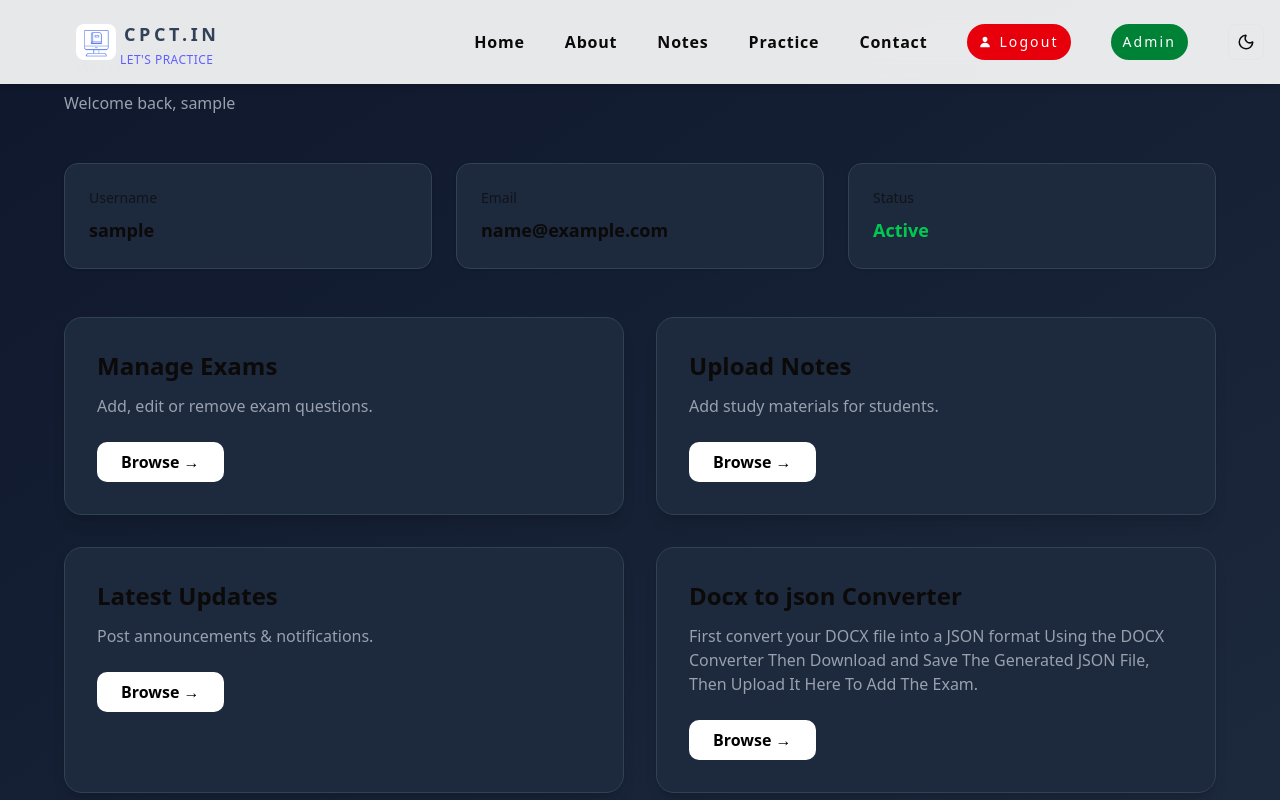
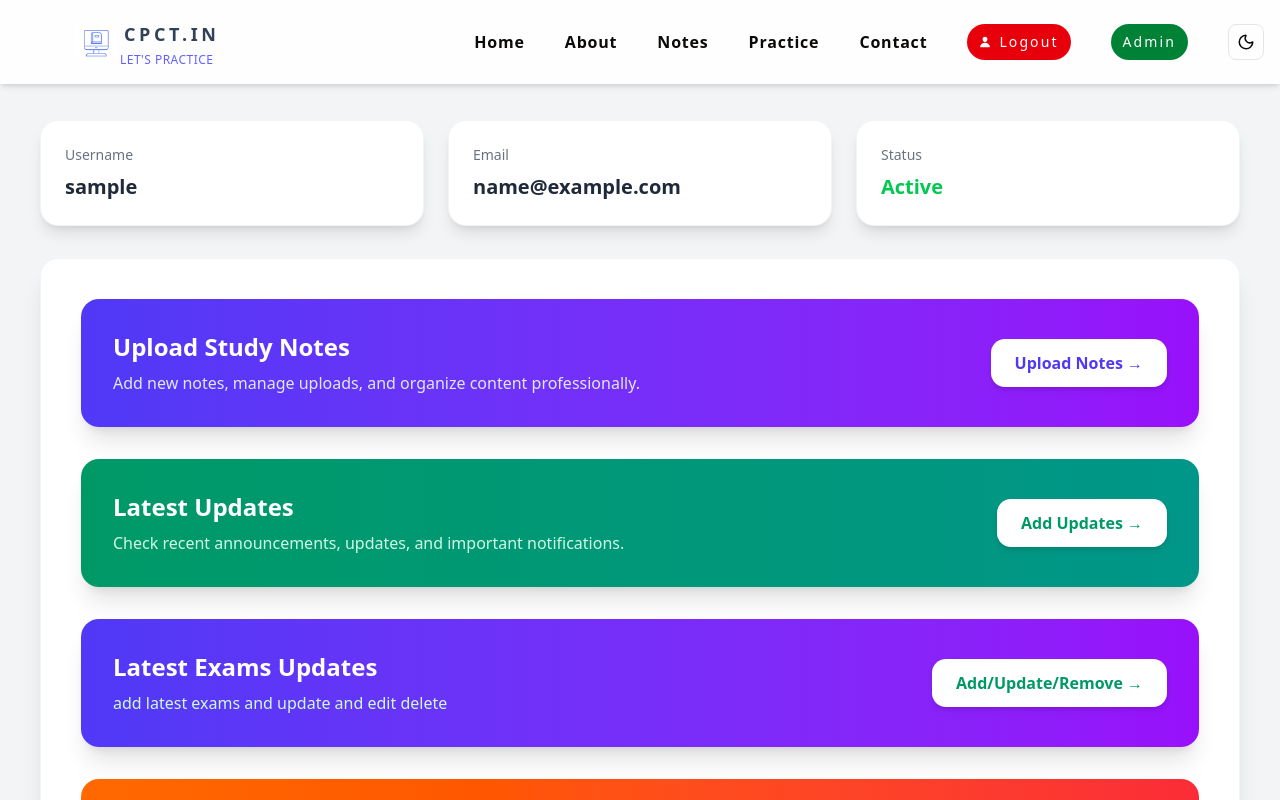
Before and after one commit to SugarDrex/cpct.in, a Next.js app: page /admin in a window 1280 px wide. Shown: the top 800 px of the page. Built offline with nearby package versions, Linux system fonts and the light colour scheme; sample sign-in values are in the browser's storage.

Commit message:
Add files via upload

```diff
--- a/app/admin/page.tsx
+++ b/app/admin/page.tsx
@@ -3,7 +3,7 @@
 import { useEffect, useState } from "react";
 import { useRouter } from "next/navigation";
 import { jwtDecode } from "jwt-decode";
-
+import Link from "next/link";
 type UserToken = {
   username: string;
   email: string;
@@ -12,9 +12,9 @@ type UserToken = {
 
 export default function Dashboard() {
   const [user, setUser] = useState<UserToken | null>(null);
-  const [darkMode, setDarkMode] = useState(true);
   const router = useRouter();
-
+  const [collapsed, setCollapsed] = useState(false);
+  const [mobileOpen, setMobileOpen] = useState(false);
   useEffect(() => {
     const token = localStorage.getItem("token");
 
@@ -26,6 +26,7 @@ export default function Dashboard() {
     try {
       const decoded = jwtDecode<UserToken>(token);
 
+      // Optional: Check token expiration
       if (decoded.exp && decoded.exp * 1000 < Date.now()) {
         localStorage.removeItem("token");
         router.push("/login");
@@ -33,177 +34,153 @@ export default function Dashboard() {
       }
 
       setUser(decoded);
-    } catch {
+    } catch (error) {
+      console.error("Invalid token");
       localStorage.removeItem("token");
       router.push("/login");
     }
   }, [router]);
 
-  if (!user) return null;
+  if (!user) {
+    return null; // prevent flashing content before redirect
+  }
 
   return (
+    <div className="min-h-screen py-20 flex bg-gray-100 dark:bg-neutral-950 transition-colors duration-300">
+
+      {/* Mobile Overlay */}
+      {mobileOpen && (
         <div
-      className={`min-h-screen px-6 md:px-16 py-12 transition-all duration-300 ${
-        darkMode
-          ? "bg-gradient-to-br from-slate-900 to-slate-800"
-          : "bg-gray-100 text-gray-800"
-      }`}
-    >
-      {/* ================= Admin Header ================= */}
-      <div className="mb-12">
-        <h1 className="text-3xl md:text-4xl font-bold mb-3">
-          Admin Panel
-        </h1>
-        <p className={darkMode ? "text-gray-400" : "text-gray-600"}>
-          Welcome back, {user.username}
+          className="fixed inset-0 bg-black/40 z-40 md:hidden"
+          onClick={() => setMobileOpen(false)}
+        />
+      )}
+
+
+
+      <div className="flex-1 flex flex-col">
+
+
+        <main className="p-6 md:p-10 space-y-8">
+
+
+          <div className="grid grid-cols-1 sm:grid-cols-2 lg:grid-cols-3 gap-6">
+            <div className="bg-white dark:bg-neutral-900 shadow-lg rounded-2xl p-6 border border-gray-100 dark:border-neutral-800">
+              <h3 className="text-gray-500 dark:text-gray-400 text-sm">
+                Username
+              </h3>
+              <p className="text-xl font-semibold text-gray-800 dark:text-white mt-2">
+                {user.username}
               </p>
             </div>
 
-      {/* ================= User Info Cards ================= */}
-      <div className="grid grid-cols-1 md:grid-cols-3 gap-6 mb-12">
-        <div
-          className={`p-6 rounded-xl shadow ${
-            darkMode
-              ? "bg-slate-800 border border-slate-700"
-              : "bg-white border border-gray-200"
-          }`}
-        >
-          <p className="text-sm opacity-70">Username</p>
-          <h3 className="text-lg font-semibold mt-2">
-            {user.username}
+            <div className="bg-white dark:bg-neutral-900 shadow-lg rounded-2xl p-6 border border-gray-100 dark:border-neutral-800">
+              <h3 className="text-gray-500 dark:text-gray-400 text-sm">
+                Email
               </h3>
+              <p className="text-xl font-semibold text-gray-800 dark:text-white mt-2 break-all">
+                {user.email}
+              </p>
             </div>
 
-        <div
-          className={`p-6 rounded-xl shadow ${
-            darkMode
-              ? "bg-slate-800 border border-slate-700"
-              : "bg-white border border-gray-200"
-          }`}
-        >
-          <p className="text-sm opacity-70">Email</p>
-          <h3 className="text-lg font-semibold mt-2">
-            {user.email}
+            <div className="bg-white dark:bg-neutral-900 shadow-lg rounded-2xl p-6 border border-gray-100 dark:border-neutral-800">
+              <h3 className="text-gray-500 dark:text-gray-400 text-sm">
+                Status
               </h3>
-        </div>
-
-        <div
-          className={`p-6 rounded-xl shadow ${
-            darkMode
-              ? "bg-slate-800 border border-slate-700"
-              : "bg-white border border-gray-200"
-          }`}
-        >
-          <p className="text-sm opacity-70">Status</p>
-          <h3 className="text-lg font-semibold mt-2 text-green-500">
+              <p className="text-xl font-semibold text-green-500 mt-2">
                 Active
-          </h3>
+              </p>
             </div>
           </div>
 
-      {/* ================= 2 Column Action Grid ================= */}
-      <div className="grid grid-cols-1 md:grid-cols-2 gap-8">
-        {/* Manage Exams */}
-        <div
-          className={`p-8 rounded-2xl shadow-lg transition hover:scale-105 duration-300 ${
-            darkMode
-              ? "bg-slate-800 border border-slate-700"
-              : "bg-white border border-gray-200"
-          }`}
-        >
-          <h2 className="text-2xl font-semibold mb-3">
-            Manage Exams
+          <div className="bg-white dark:bg-neutral-900 shadow-xl rounded-2xl p-10 border border-gray-100 dark:border-neutral-800 space-y-8">
+
+            {/* Notes Upload Section */}
+            <div className="bg-gradient-to-r from-indigo-600 to-purple-600 rounded-2xl shadow-xl p-8 text-white flex flex-col md:flex-row items-center justify-between gap-6">
+
+              <div>
+                <h2 className="text-2xl font-bold">
+                  Upload Study Notes
                 </h2>
-          <p className={darkMode ? "text-gray-400 mb-6" : "text-gray-600 mb-6"}>
-            Add, edit or remove exam questions.
+                <p className="text-indigo-100 mt-2">
+                  Add new notes, manage uploads, and organize content professionally.
                 </p>
-          <button
-            onClick={() => router.push("/admin/newexams")}
-            className={`px-6 py-2 rounded-lg font-semibold cursor-pointer transition ${
-              darkMode
-                ? "bg-white text-black hover:bg-gray-200"
-                : "bg-black text-white hover:bg-gray-800 cursor-pointer"
-            }`}
-          >
-            Browse →
-          </button>
               </div>
 
-        {/* Upload Notes */}
-        <div
-          className={`p-8 rounded-2xl shadow-lg transition hover:scale-105 duration-300 ${
-            darkMode
-              ? "bg-slate-800 border border-slate-700"
-              : "bg-white border border-gray-200"
-          }`}
+              <Link
+                href="/admin/notesupload"
+                className="bg-white text-indigo-600 font-semibold px-6 py-3 rounded-xl shadow-md hover:shadow-lg hover:scale-105 transition-all duration-300"
               >
-          <h2 className="text-2xl font-semibold mb-3">
-            Upload Notes
-          </h2>
-          <p className={darkMode ? "text-gray-400 mb-6" : "text-gray-600 mb-6"}>
-            Add study materials for students.
-          </p>
-          <button
-            onClick={() => router.push("/admin/notesupload")}
-            className={`px-6 py-2 rounded-lg font-semibold cursor-pointer transition ${
-              darkMode
-                ? "bg-white text-black hover:bg-gray-200"
-                : "bg-black text-white hover:bg-gray-800"
-            }`}
-          >
-            Browse →
-          </button>
+                Upload Notes →
+              </Link>
+
             </div>
 
-        {/* Updates */}
-        <div
-          className={`p-8 rounded-2xl shadow-lg transition hover:scale-105 duration-300 ${
-            darkMode
-              ? "bg-slate-800 border border-slate-700"
-              : "bg-white border border-gray-200"
-          }`}
-        >
-          <h2 className="text-2xl font-semibold mb-3">
+            {/* Latest Updates Section */}
+            <div className="bg-gradient-to-r from-emerald-600 to-teal-600 rounded-2xl shadow-xl p-8 text-white flex flex-col md:flex-row items-center justify-between gap-6">
+
+              <div>
+                <h2 className="text-2xl font-bold">
                   Latest Updates
                 </h2>
-          <p className={darkMode ? "text-gray-400 mb-6" : "text-gray-600 mb-6"}>
-            Post announcements & notifications.
+                <p className="text-emerald-100 mt-2">
+                  Check recent announcements, updates, and important notifications.
                 </p>
-          <button
-            onClick={() => router.push("/admin/latestupdate")}
-            className={`px-6 py-2 rounded-lg font-semibold cursor-pointer transition ${
-              darkMode
-                ? "bg-white text-black hover:bg-gray-200"
-                : "bg-black text-white hover:bg-gray-800 cursor-pointer"
-            }`}
+              </div>
+
+              <Link
+                href="/admin/latestupdate"
+                className="bg-white text-emerald-600 font-semibold px-6 py-3 rounded-xl shadow-md hover:shadow-lg hover:scale-105 transition-all duration-300"
               >
-            Browse →
-          </button>
+                Add Updates →
+              </Link>
+
             </div>
-        <div
-          className={`p-8 rounded-2xl shadow-lg transition hover:scale-105 duration-300 ${
-            darkMode
-              ? "bg-slate-800 border border-slate-700"
-              : "bg-white border border-gray-200"
-          }`}
+
+            {/* Latest Exam Section */}
+            <div className="bg-gradient-to-r from-indigo-600 to-purple-600 rounded-2xl shadow-xl p-8 text-white flex flex-col md:flex-row items-center justify-between gap-6">
+
+              <div>
+                <h2 className="text-2xl font-bold">
+                  Latest Exams Updates
+                </h2>
+                <p className="text-emerald-100 mt-2">
+                  add latest exams and update and edit delete
+                </p>
+              </div>
+
+              <Link
+                href="/admin/newexams"
+                className="bg-white text-emerald-600 font-semibold px-6 py-3 rounded-xl shadow-md hover:shadow-lg hover:scale-105 transition-all duration-300"
               >
-          <h2 className="text-2xl font-semibold mb-3">
-       Docx to json Converter
+                Add/Update/Remove →
+              </Link>
+
+            </div>{/* Topic Wise Exam Paper Upload */}
+            <div className="bg-gradient-to-r from-orange-500 to-red-500 rounded-2xl shadow-xl p-8 text-white flex flex-col md:flex-row items-center justify-between gap-6">
+
+              <div>
+                <h2 className="text-2xl font-bold">
+                  Topic Wise Exam Papers
                 </h2>
-          <p className={darkMode ? "text-gray-400 mb-6" : "text-gray-600 mb-6"}>
-          First convert your DOCX file into a JSON format Using the DOCX Converter Then Download and Save The Generated JSON File, Then Upload It Here To Add The Exam.
+
+                <p className="text-orange-100 mt-2">
+                  Upload topic wise exam papers, manage categories, and organize previous year papers professionally.
                 </p>
-          <button
-            onClick={() => router.push("/admin/docx")}
-            className={`px-6 py-2 rounded-lg font-semibold cursor-pointer transition ${
-              darkMode
-                ? "bg-white text-black hover:bg-gray-200"
-                : "bg-black text-white hover:bg-gray-800 cursor-pointer"
-            }`}
+              </div>
+
+              <Link
+                href="/admin/topic-mcq"
+                className="bg-white text-orange-600 font-semibold px-6 py-3 rounded-xl shadow-md hover:shadow-lg hover:scale-105 transition-all duration-300"
               >
-            Browse →
-          </button>
+                Upload Papers →
+              </Link>
+
             </div>
+
+          </div>
+
+        </main>
       </div>
     </div>
   );
```
Lines whose indentation alone changed are shown as unchanged.
